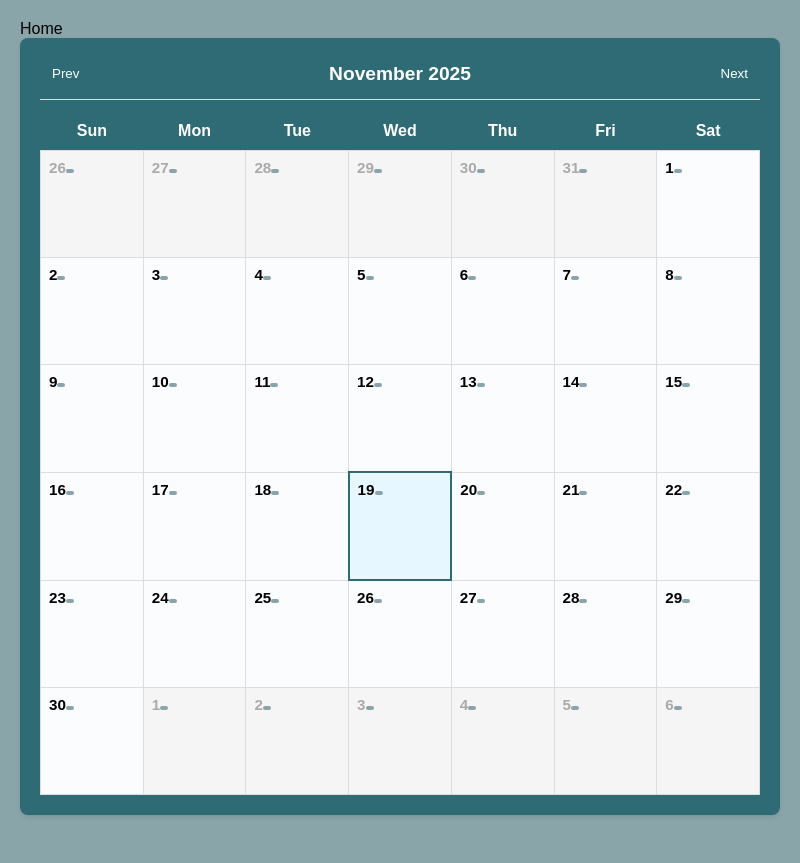
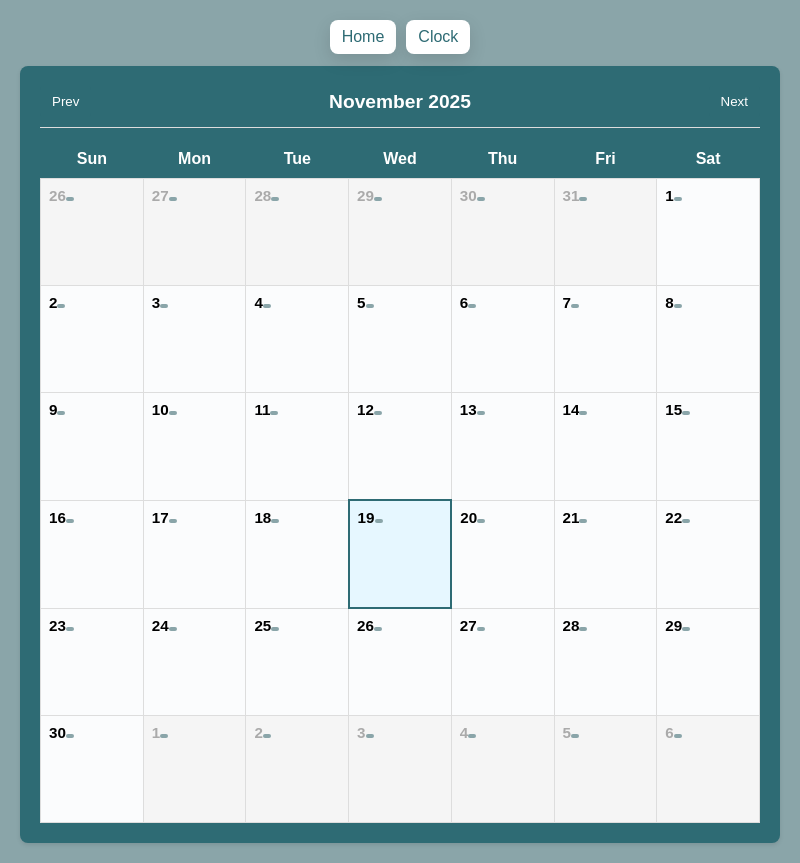
Before and after one commit to hunter-byte-afk/HCC-Organizational-Clock, an Electron app: page clock-app/calendar.html in a window 800 px wide. Before the commit the page ends 835 px from the top, so only its background shows below. Drawn offline with Linux system fonts and the light colour scheme.

Commit message:
Installed quick links to get to clock.html and menu.html

```diff
--- a/clock-app/calendar.html
+++ b/clock-app/calendar.html
@@ -7,7 +7,10 @@
         <link rel="stylesheet" href="style.css">
     </head>
     <body>
-        <a href="menu.html">Home</a>
+        <div class="top-links">
+                <a href="menu.html" class="top-link">Home</a>
+                <a href="clock.html" class="top-link">Clock</a>
+        </div>
         <div class="mainButtons">
             <ul>
                 <a href="calendar.html"></a>
--- a/clock-app/style.css
+++ b/clock-app/style.css
@@ -253,6 +253,31 @@ a:hover{
     gap: 15px;
 }
 
+.top-links{
+    display: flex;
+    flex-direction: column;
+    gap: 10px;
+    align-items: flex-start;
+    margin-bottom: 12px;
+    float: left;
+    width: 160px;
+    margin-right: 16px;
+}
+
+.top-links .top-link{
+    display: inline-block;
+    background: #ffffff;
+    color: #2e6b74;
+    padding: 8px 12px;
+    border-radius: 8px;
+    box-shadow: 0 6px 18px rgba(0,0,0,0.12);
+    text-decoration: none;
+}
+
+.top-links .top-link:hover{
+    box-shadow: 0 8px 24px rgba(0,0,0,0.16);
+}
+
 .calendar-container{
     background-color: #2e6b74;
     border-radius: 8px;
@@ -260,6 +285,28 @@ a:hover{
     padding: 20px;
     max-width: 1000px;
     margin: 0 auto;
+    margin-left: 210px;
+}
+
+@media (max-width: 900px){
+    .top-links{
+        flex-direction: row;
+        justify-content: center;
+        align-items: center;
+        width: auto;
+        float: none;
+        margin: 0 0 12px;
+    }
+    .calendar-container{
+        margin-left: 0;
+    }
+}
+
+.calendar-container .top-links{
+    display: flex;
+    align-items: flex-start;
+    justify-content: center;
+    margin-bottom: 20px;
 }
 
 .calendar-header{
@@ -273,7 +320,7 @@ a:hover{
 
 .calendar-header h2{
     margin: 0;
-    color: #ffffff; /* make header text visible against the container background */
+    color: #ffffff;
 }
 
 .calendar-nav{
@@ -346,15 +393,13 @@ a:hover{
     margin-bottom: 5px;
 }
 
-/* make the number stand out in the top-left */
 .calendar td .date-number{
     display: inline-block;
     font-size: 0.95em;
 }
 
-/* Lighten all regular date boxes so today's cell stands out more */
 .calendar td:not(.today):not(.other-month){
-    background-color: #fbfcfd; /* very light tint — change to taste */
+    background-color: #fbfcfd;
 }
 
 .calendar .hours {
```
